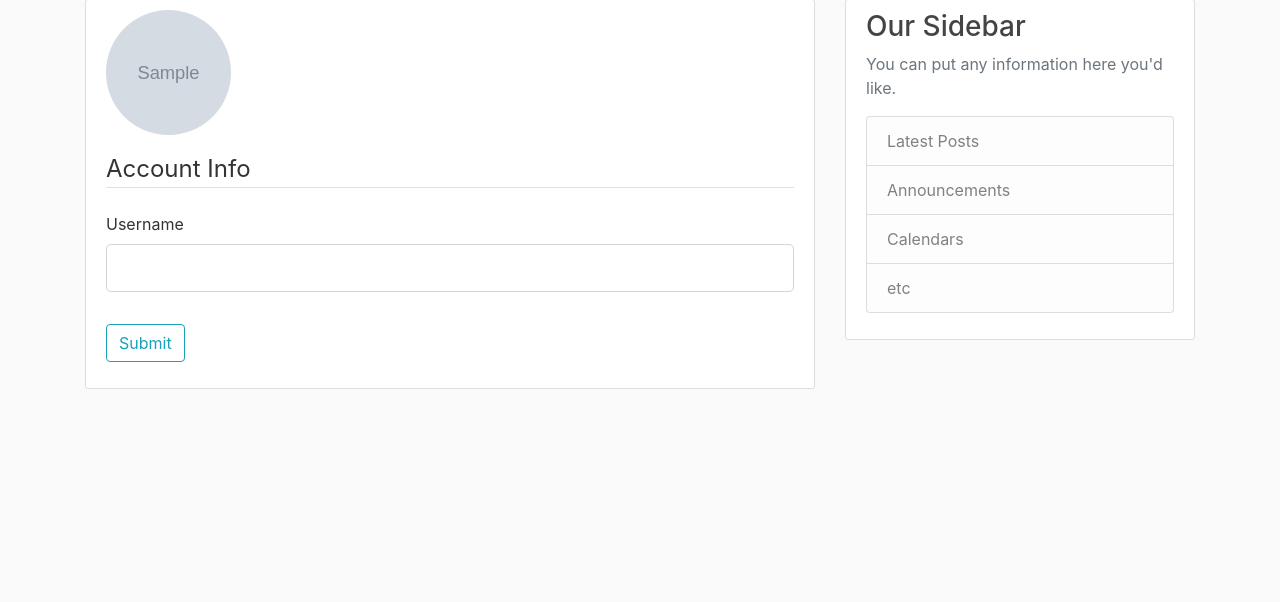
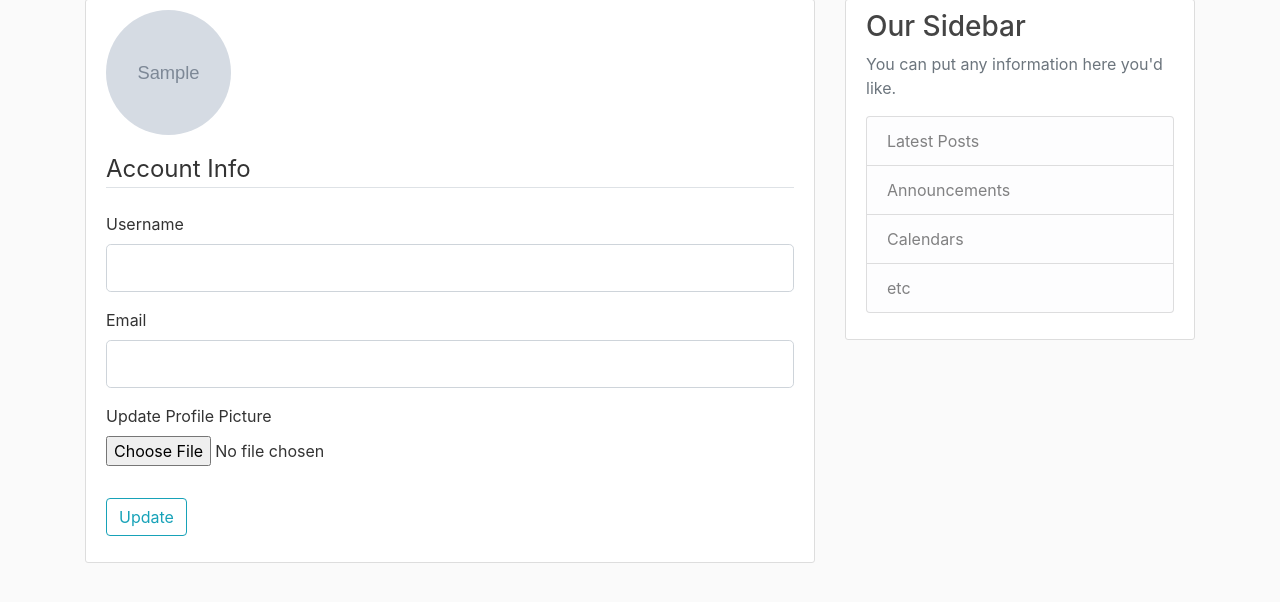
Before and after one commit to smihaylov69/Flask-API, a Flask app: template flaskblog/templates/account.html in a window 1280 px wide. Shown: the part 81-683 px from the top of the page. Run offline with Flask 3, Linux system fonts and the light colour scheme; tables that the repository leaves empty hold one stand-in row (values such as "Sample post"); the template is opened without the code that fills it: values that come from a table or form of the project are taken from there, most other values are stand-ins (such as "Sample title", 1, 10 or a date in 2020); grey boxes marked "Sample" are stand-in pictures; form fields are guessed from the names that the template uses; parts of the project's set-up code (start-up, migrations or seed data) failed here and were passed over; some libraries are stand-ins or nearby versions.

Commit message:
Now you can update picture

```diff
--- a/flaskblog/__init__.py
+++ b/flaskblog/__init__.py
@@ -4,7 +4,7 @@
 from flask_login import LoginManager
 
 app = Flask(__name__)
-app.config['SECRET_KEY'] = '5791628bb0b13ce0c676dfde280ba245'
+app.config['SECRET_KEY'] = '0f1fa145f0a09e2a21c3d71517fae106'
 app.config['SQLALCHEMY_DATABASE_URI'] = 'sqlite:///site.db'
 db = SQLAlchemy(app)
 bcrypt = Bcrypt(app)
--- a/flaskblog/forms.py
+++ b/flaskblog/forms.py
@@ -1,4 +1,5 @@
 from flask_wtf import FlaskForm
+from flask_wtf.file import FileField, FileAllowed
 from flask_login import current_user
 from wtforms import StringField, PasswordField, SubmitField, BooleanField
 from wtforms.validators import DataRequired, Length, Email, EqualTo, ValidationError
@@ -39,12 +40,14 @@
                            validators=[DataRequired(), Length(min=2, max=20)])
     email = StringField('Email',
                         validators=[DataRequired(), Email()])
+    picture = FileField('Update Profile Picture', validators=[FileAllowed(['jpg', 'png'])])
     submit = SubmitField('Update')
 
-    if email.data != current_user.email:
-            user = User.query.filter_by(email=email.data).first()
+    def validate_username(self, username):
+        if username.data != current_user.username:
+            user = User.query.filter_by(username=username.data).first()
             if user:
-                raise ValidationError('That email is taken. Please choose a different one.')
+                raise ValidationError('That username is taken. Please choose a different one.')
 
     def validate_email(self, email):
         if email.data != current_user.email:
--- a/flaskblog/templates/account.html
+++ b/flaskblog/templates/account.html
@@ -8,7 +8,7 @@
           <p class="text-secondary">{{ current_user.email }}</p>
         </div>
       </div>
-        <form method="POST" action="">
+        <form method="POST" action="" enctype="multipart/form-data">
             {{ form.hidden_tag() }}
             <fieldset class="form-group">
                 <legend class="border-bottom mb-4">Account Info</legend>
@@ -26,6 +26,28 @@
                         {{ form.username(class="form-control form-control-lg") }}
                     {% endif %}
                 </div>
+                <div class="form-group">
+                    {{ form.email.label(class="form-control-label") }}
+                    {% if form.email.errors %}
+                        {{ form.email(class="form-control form-control-lg is-invalid") }}
+                        <div class="invalid-feedback">
+                            {% for error in form.email.errors %}
+                                <span>{{ error }}</span>
+                            {% endfor %}
+                        </div>
+                    {% else %}
+                        {{ form.email(class="form-control form-control-lg") }}
+                    {% endif %}
+                </div>
+                <div class="form-group">
+                    {{ form.picture.label() }}
+                    {{ form.picture(class="form-control-file") }}
+                    {% if form.picture.errors %}
+                        {% for error in form.picture.errors %}
+                            <span class="text-danger">{{ error }}</span></br>
+                        {% endfor %}
+                    {% endif %}
+                </div>
             </fieldset>
             <div class="form-group">
                 {{ form.submit(class="btn btn-outline-info") }}
```
Also changed, not shown: flaskblog/routes.py (+4 -18 lines). Lines whose indentation alone changed are shown as unchanged.
